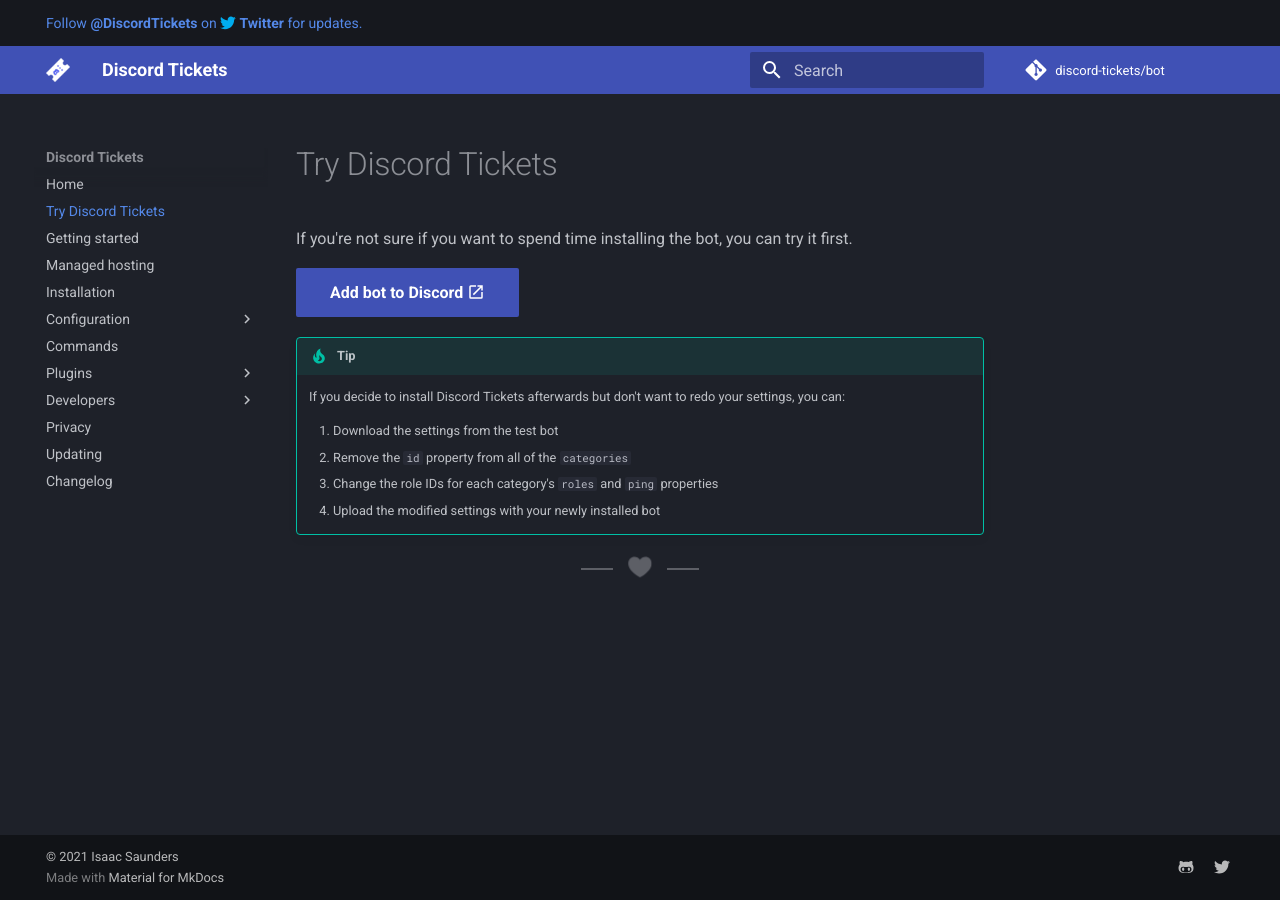
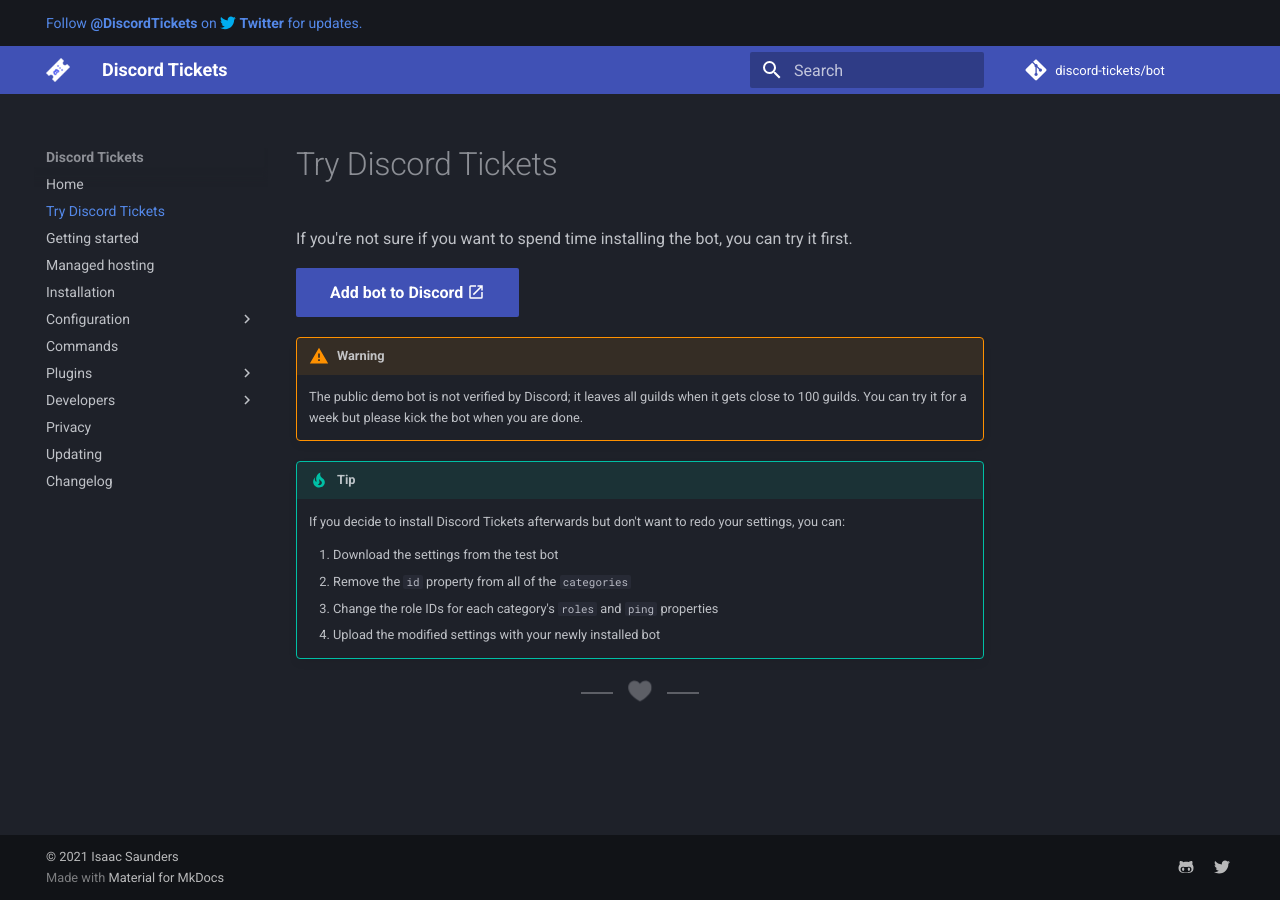
Before and after one commit to discord-tickets/docs, an MkDocs documentation site: the page built from docs/try.md, in a window 1280 px wide. Built offline with MkDocs 1.6.1 and Material for MkDocs 9.7.7, drawn with Linux system fonts in a browser that asks for light colours; comment, search, counter and statistics services are not loaded.

Commit message:
Update try.md

```diff
--- a/docs/try.md
+++ b/docs/try.md
@@ -3,6 +3,9 @@
 If you're not sure if you want to spend time installing the bot, you can try it first.
 
 <a class="md-button md-button--primary" href="https://discord.com/oauth2/authorize?scope=applications.commands%20bot&permissions=126032&client_id=475371285531066368" target="_blank">Add bot to Discord :material-open-in-new:</a>
+
+!!! warning
+	The public demo bot is not verified by Discord; it leaves all guilds when it gets close to 100 guilds. You can try it for a week but please kick the bot when you are done.
 
 !!! tip
 	If you decide to install Discord Tickets afterwards but don't want to redo your settings, you can:
```
